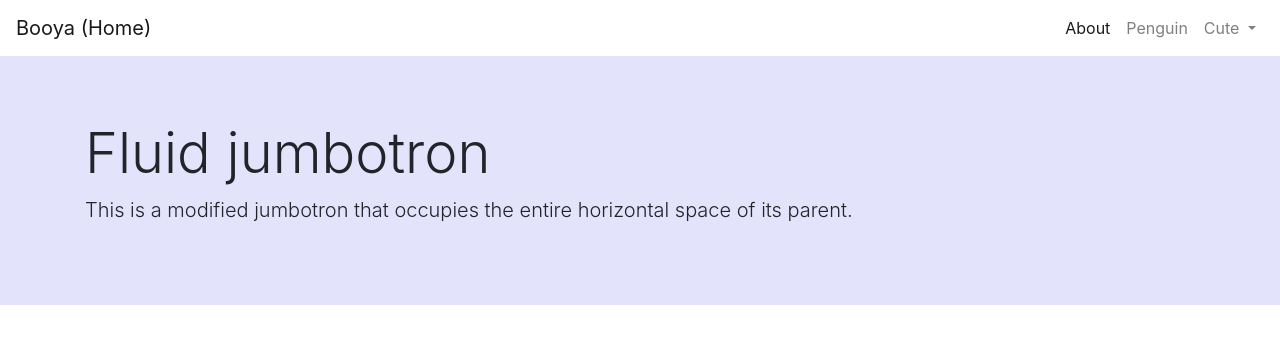
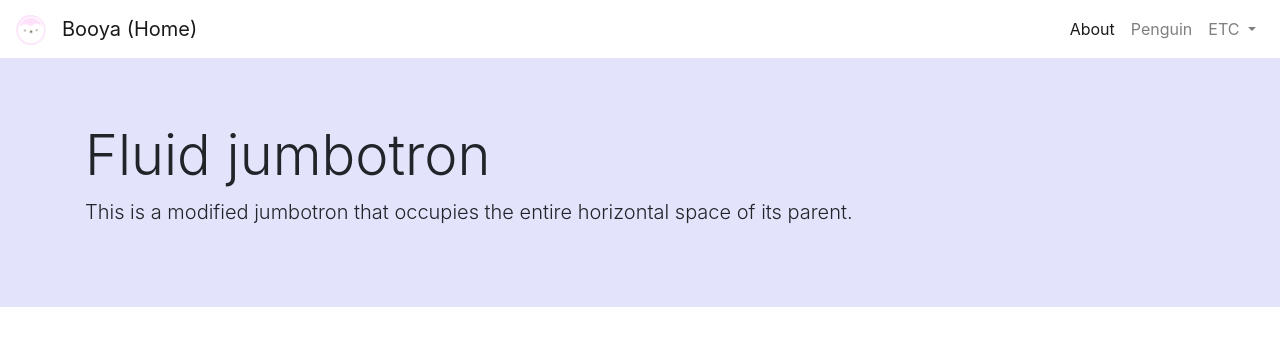
Before and after one commit to supermegaukulele/booya, a Jekyll site: the page built from index.html, in a window 1280 px wide. Shown: the top 346 px of the page. Built offline with Jekyll 4.4.1, drawn with Linux system fonts in a browser that asks for light colours; Markdown is read by kramdown in place of the engine named in the settings.

Commit message:
made logo

```diff
--- a/_layouts/default.html
+++ b/_layouts/default.html
@@ -10,7 +10,17 @@
 </head>
 
 <body>
+  <!--   <nav class="navbar navbar-light bg-light">
+    <a class="navbar-brand" href="#">
+      <img src="/docs/4.0/assets/brand/bootstrap-solid.svg" width="30" height="30" alt="">
+    </a>
+  </nav> -->
+
   <nav class="navbar navbar-expand-lg navbar-light">
+    <a class="navbar-brand" href="#">
+      <img src="/images/penguinicon.png" width="30" height="30" alt="">
+    </a>
+
     <a class="navbar-brand" href="index.html">Booya (Home)</a>
     <button class="navbar-toggler" type="button" data-toggle="collapse" data-target="#navbarSupportedContent"
       aria-controls="navbarSupportedContent" aria-expanded="false" aria-label="Toggle navigation">
@@ -28,15 +38,16 @@
         <li class="nav-item dropdown">
           <a class="nav-link dropdown-toggle" href="#" id="navbarDropdown" role="button" data-toggle="dropdown"
             aria-haspopup="true" aria-expanded="false">
-            Cute
+            ETC
           </a>
           <div class="dropdown-menu" aria-labelledby="navbarDropdown">
-            <a class="dropdown-item" href="#">Action</a>
+            <a class="dropdown-item" href="websites.html">Websites</a>
             <a class="dropdown-item" href="#">Another action</a>
             <div class="dropdown-divider"></div>
             <a class="dropdown-item" href="#">Something else here</a>
           </div>
         </li>
+
       </ul>
       <!--       <form class="form-inline my-2 my-lg-0">
         <input class="form-control mr-sm-2" type="search" placeholder="Search" aria-label="Search">
```
Also changed, not shown: websites.html (added, +13 -0 lines), images/penguinicon.png (added), images/penguinlogo.png (added).
